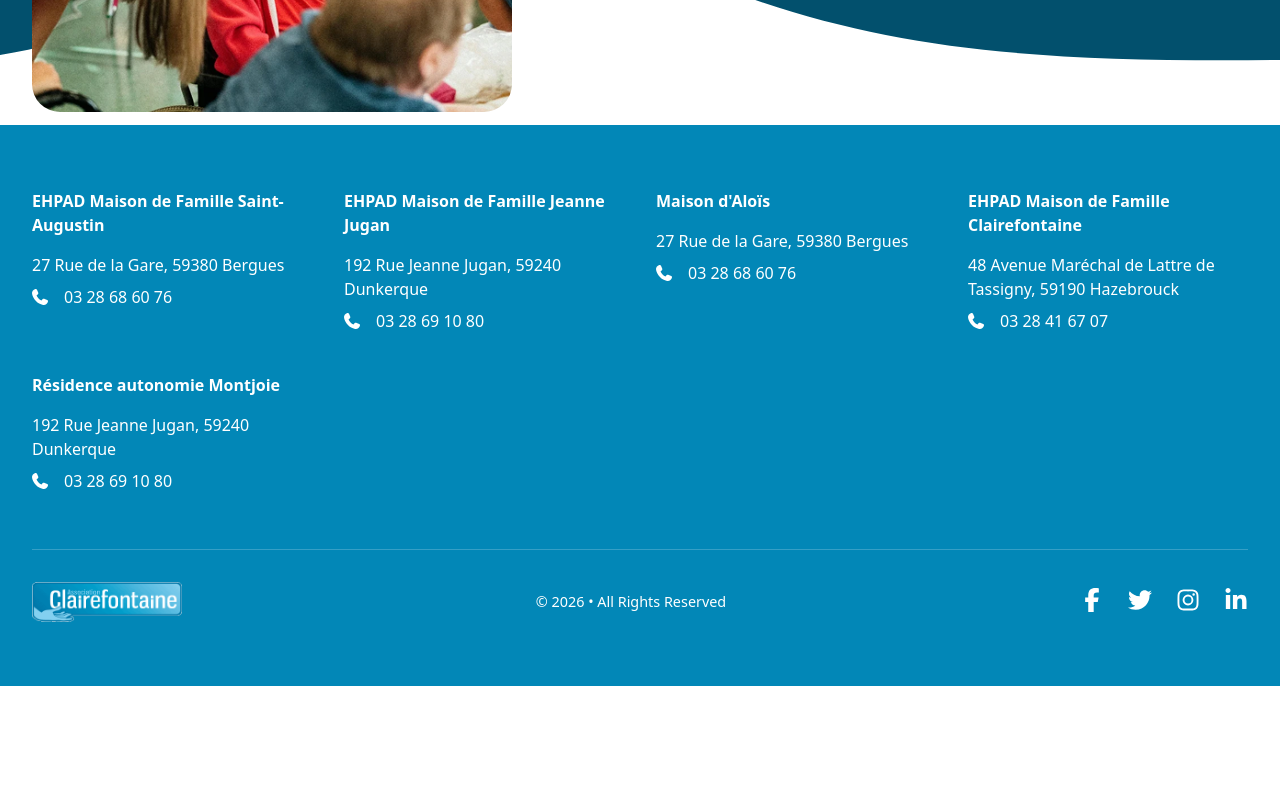
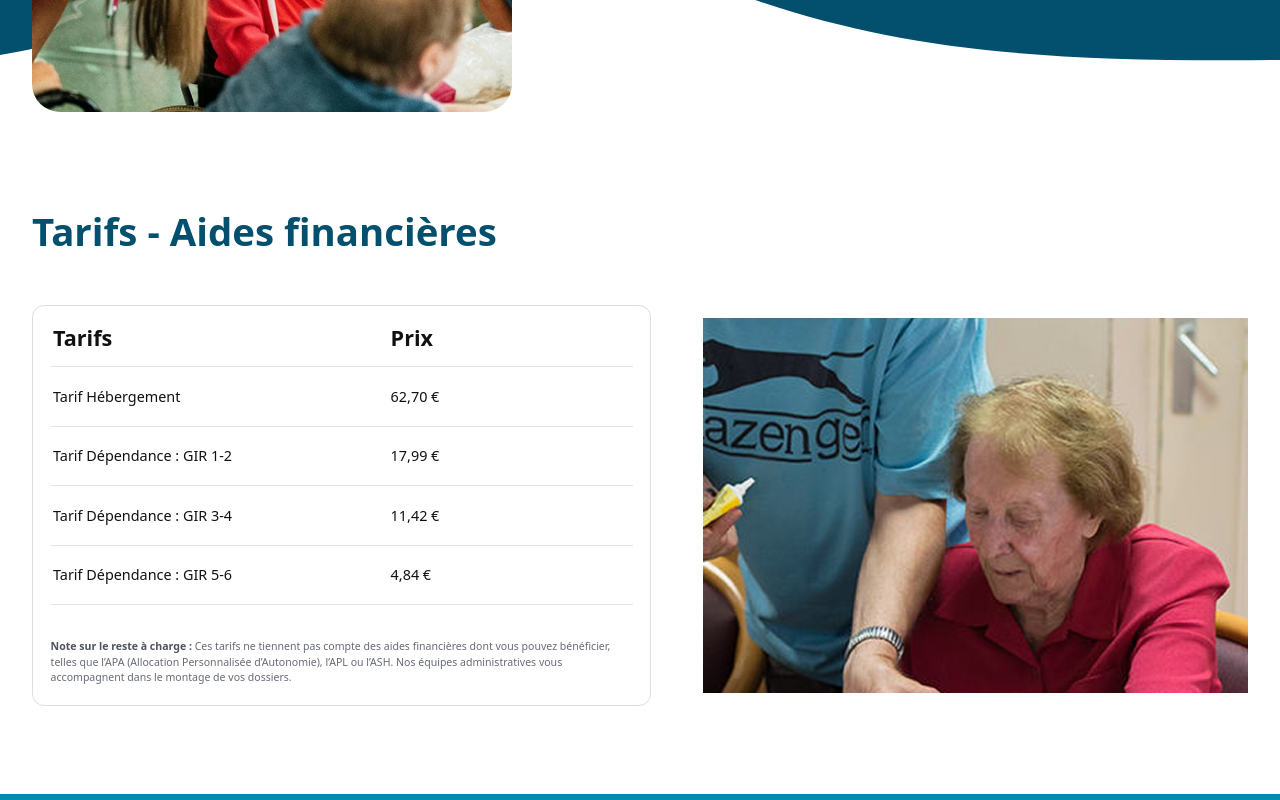
Before and after one commit to crepincorentin/projet-clairefontaine, a Next.js app in the folder front/association-clairefontaine/: page /saint-augustin in a window 1280 px wide. Shown: the part 3420-4220 px from the top of the page. Before the commit the page ends 4106 px from the top, so only its background shows below. Built offline with nearby package versions, Linux system fonts and the light colour scheme.

Commit message:
feat(frontend): add pricing section to establishment page

```diff
--- a/front/association-clairefontaine/app/components/establishments/EstablishmentPage.jsx
+++ b/front/association-clairefontaine/app/components/establishments/EstablishmentPage.jsx
@@ -14,6 +14,7 @@
     services,
     admission,
     solutions,
+    pricing,
   } = establishment;
 
   const pageStyle = {
@@ -169,6 +170,49 @@
           </div>
         </section>
       )}
+
+      {pricing && (
+        <section className="pricing-section" aria-labelledby={`${slug}-pricing-title`}>
+          <div className="pricing-section__container">
+            <h2 id={`${slug}-pricing-title`}>{pricing.title}</h2>
+
+            <div className="pricing-section__layout">
+              <div className="pricing-section__table-card">
+                <table>
+                  <thead>
+                    <tr>
+                      <th scope="col">{pricing.columns.label}</th>
+                      <th scope="col">{pricing.columns.price}</th>
+                    </tr>
+                  </thead>
+                  <tbody>
+                    {pricing.rows.map((row) => (
+                      <tr key={row.label}>
+                        <th scope="row">{row.label}</th>
+                        <td>{row.price}</td>
+                      </tr>
+                    ))}
+                  </tbody>
+                </table>
+
+                <p className="pricing-section__note">
+                  <strong>{pricing.note.title}</strong> {pricing.note.description}
+                </p>
+              </div>
+
+              <div className="pricing-section__image">
+                <Image
+                  src={pricing.image.src}
+                  alt={pricing.image.alt}
+                  width={pricing.image.width}
+                  height={pricing.image.height}
+                  sizes="(max-width: 850px) 92vw, 480px"
+                />
+              </div>
+            </div>
+          </div>
+        </section>
+      )}
     </div>
   );
 }
--- a/front/association-clairefontaine/app/data/establishments.js
+++ b/front/association-clairefontaine/app/data/establishments.js
@@ -143,4 +143,28 @@
       },
     ],
   },
+  pricing: {
+    title: 'Tarifs - Aides financières',
+    columns: {
+      label: 'Tarifs',
+      price: 'Prix',
+    },
+    rows: [
+      { label: 'Tarif Hébergement', price: '62,70 €' },
+      { label: 'Tarif Dépendance : GIR 1-2', price: '17,99 €' },
+      { label: 'Tarif Dépendance : GIR 3-4', price: '11,42 €' },
+      { label: 'Tarif Dépendance : GIR 5-6', price: '4,84 €' },
+    ],
+    note: {
+      title: 'Note sur le reste à charge :',
+      description:
+        "Ces tarifs ne tiennent pas compte des aides financières dont vous pouvez bénéficier, telles que l’APA (Allocation Personnalisée d’Autonomie), l’APL ou l’ASH. Nos équipes administratives vous accompagnent dans le montage de vos dossiers.",
+    },
+    image: {
+      src: '/association.png',
+      alt: 'Une accompagnante auprès d’une résidente',
+      width: 552,
+      height: 600,
+    },
+  },
 };
--- a/front/association-clairefontaine/app/styles/components/establishments/establishment-page.scss
+++ b/front/association-clairefontaine/app/styles/components/establishments/establishment-page.scss
@@ -470,6 +470,91 @@
   }
 }
 
+.pricing-section {
+  padding: 5.25rem 2rem 5.5rem;
+  background-color: white;
+
+  &__container {
+    max-width: 1300px;
+    margin: 0 auto;
+
+    > h2 {
+      margin-bottom: 3.25rem;
+      color: var(--establishment-color);
+      font-size: clamp(2rem, 3vw, 2.4rem);
+      font-weight: 700;
+      line-height: 1.15;
+    }
+  }
+
+  &__layout {
+    display: grid;
+    grid-template-columns: minmax(0, 1.08fr) minmax(0, 0.95fr);
+    align-items: center;
+    gap: 3.25rem;
+  }
+
+  &__table-card {
+    padding: 0 1.1rem 1.25rem;
+    border: 1px solid #dedede;
+    border-radius: 0.75rem;
+
+    table {
+      width: 100%;
+      border-collapse: collapse;
+      color: #111;
+      text-align: left;
+    }
+
+    th,
+    td {
+      padding: 1.15rem 0.15rem;
+      border-bottom: 1px solid #e3e3e3;
+    }
+
+    thead th {
+      padding-block: 1rem 0.75rem;
+      font-size: 1.35rem;
+      font-weight: 700;
+    }
+
+    tbody th,
+    tbody td {
+      font-size: 0.9rem;
+      font-weight: 500;
+    }
+
+    th:first-child {
+      width: 58%;
+    }
+  }
+
+  &__note {
+    margin-top: 2.15rem;
+    color: #666b77;
+    font-size: 0.66rem;
+    line-height: 1.45;
+
+    strong {
+      color: #4d5260;
+      font-weight: 700;
+    }
+  }
+
+  &__image {
+    overflow: hidden;
+    aspect-ratio: 1.45 / 1;
+
+    img {
+      display: block;
+      width: 100%;
+      height: 100%;
+      object-fit: cover;
+      object-position: center 35%;
+    }
+  }
+}
+
 @media (max-width: 1050px) {
   .establishment-services {
     &__container {
@@ -581,6 +666,12 @@
       article {
         max-width: none;
       }
+    }
+  }
+
+  .pricing-section {
+    &__layout {
+      gap: 2rem;
     }
   }
 }
@@ -707,4 +798,25 @@
       gap: 2rem;
     }
   }
+
+  .pricing-section {
+    padding: 3.75rem 1.25rem 4.5rem;
+
+    &__container > h2 {
+      margin-bottom: 2.5rem;
+    }
+
+    &__layout {
+      grid-template-columns: 1fr;
+      gap: 2.5rem;
+    }
+
+    &__table-card {
+      overflow-x: auto;
+    }
+
+    &__image {
+      grid-row: 1;
+    }
+  }
 }
```
